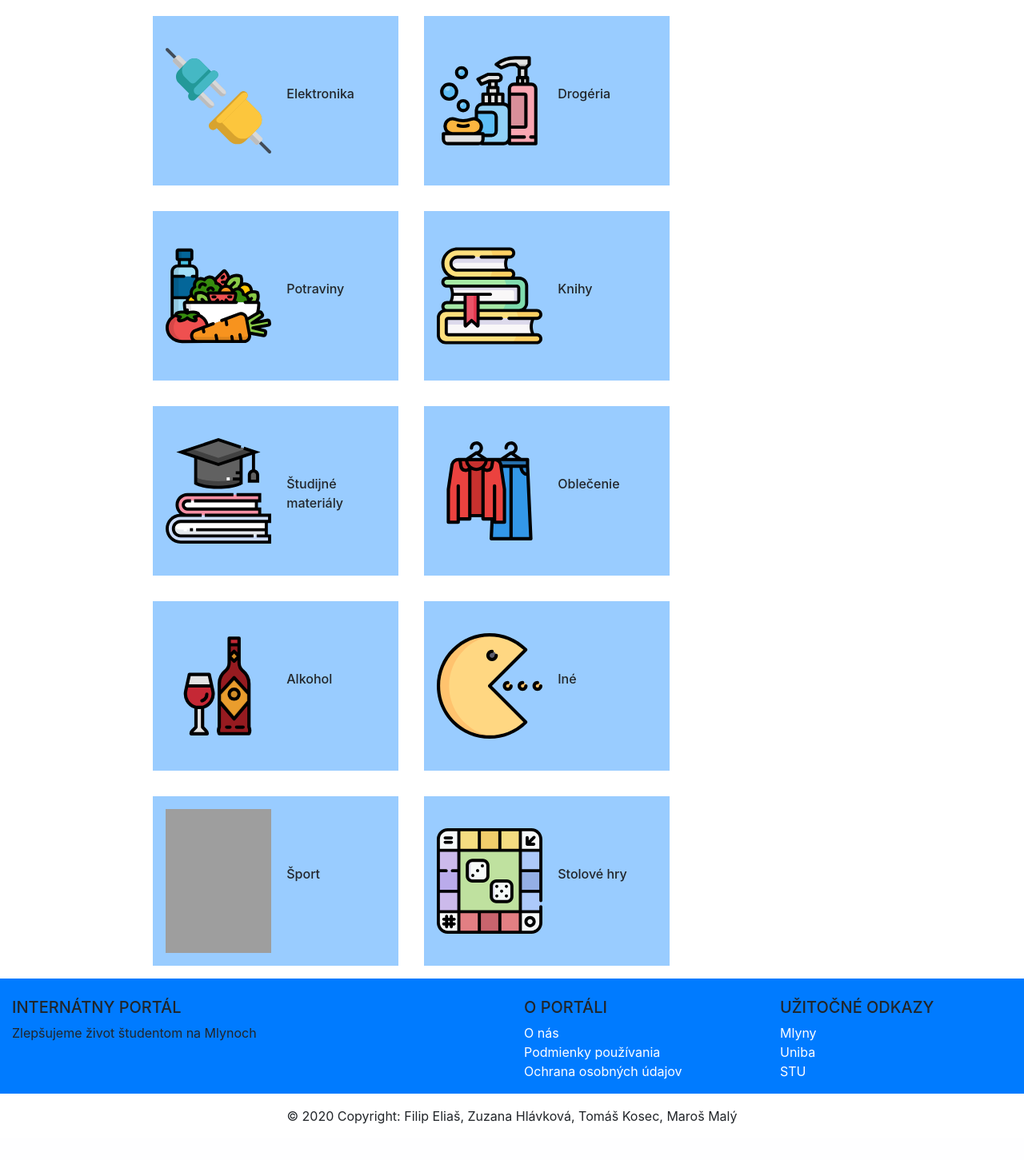
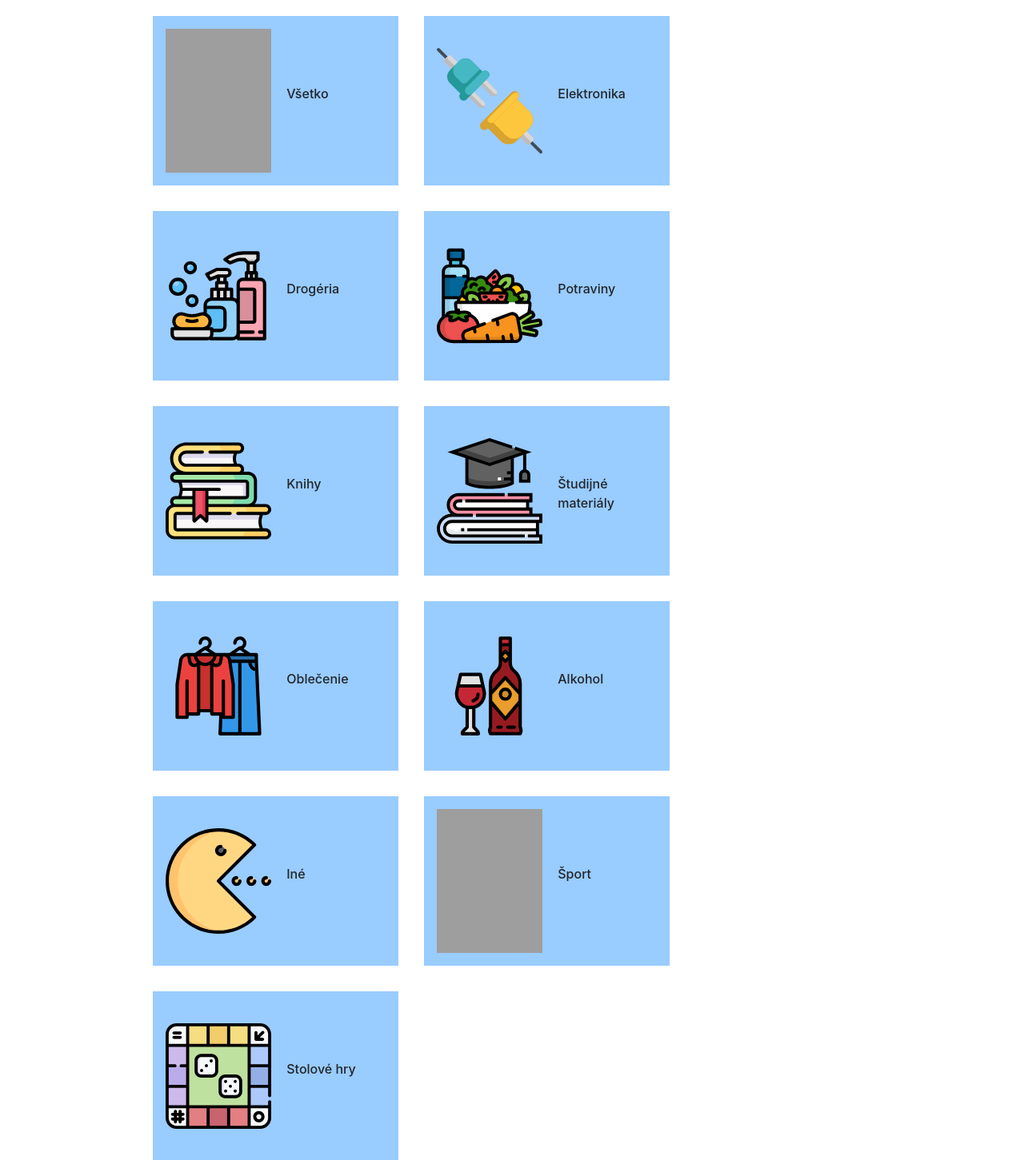
Before and after one commit to KosoScythe/internatnyportal, a PHP site: page / in a window 1280 px wide. Shown: the part 126-1577 px from the top of the page at 80% size. Before the commit the page ends 1532 px from the top, so only its background shows below. Run offline with PHP 8.4, Linux system fonts and the light colour scheme; some libraries are stand-ins or nearby versions; grey boxes are pictures that could not be loaded.

Commit message:
category Vsetko added

```diff
--- a/index.php
+++ b/index.php
@@ -37,6 +37,7 @@
 		<section id="page-container">
 			<main class = "container w-75 border-right-1 border-left-1 text shadow-lg">
 				<div style="background-color: blue;">
+					<div style="cursor: pointer;" onclick = 'location.href="produkty.html"' class="polozky"><img class="obrazok" src="img/all.svg" /><p>Všetko</p></div>
 					<div style="cursor: pointer;" onclick = 'location.href="produkty.html?kat=1"' class="polozky"><img class="obrazok" src="img/elektro.svg" alt="Elektro" /><p>Elektronika</p></div>
 					<div style="cursor: pointer;" onclick = 'location.href="produkty.html?kat=2"' class="polozky"><img class="obrazok" src="img/drogeria.svg" alt="Drogéria" /><p>Drogéria</p></div>
 					<div style="cursor: pointer;" onclick = 'location.href="produkty.html?kat=3"' class="polozky"><img class="obrazok" src="img/jedlo.svg" alt="Jedlo" /><p>Potraviny</p></div>
```
